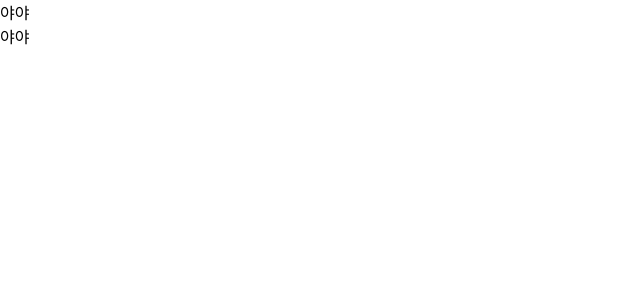
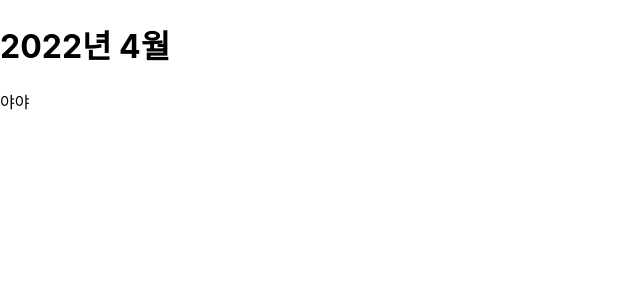
Before and after one commit to minami-cs/react-calendar-app, a React (Create React App) app: page / in a window 1280 px wide. Shown: the top 300 px of the page, without its empty margins (0-640 px from the left). Built offline with nearby package versions, Linux system fonts and the light colour scheme; the HTML template or start-up script is replaced by a standard one.

Commit message:
Modify: App.js에서 연도와 월을 구해서 CalendarHeader.js에 props로 넘겨주도록 구현

```diff
--- a/src/App.js
+++ b/src/App.js
@@ -1,12 +1,23 @@
-import React from 'react';
+import React, { useEffect, useState } from 'react';
 import CalendarBody from './components/CalendarBody';
 import CalendarHeader from './components/CalendarHeader';
 import './App.css';
 
 function App() {
-  const date = new Date();
-  const year = date.getFullYear();
-  const month = date.getMonth() + 1;
+  const [year, setYear] = useState(0);
+  const [month, setMonth] = useState(0);
+
+  const getDate = () => {
+    return new Date();
+  };
+
+  useEffect(() => {
+    const DATE = getDate();
+    const YEAR = DATE.getFullYear();
+    const MONTH = DATE.getMonth() + 1;
+    setYear(YEAR);
+    setMonth(MONTH);
+  }, []);
 
   return (
     <div className="wrapper">
--- a/src/components/CalendarHeader.js
+++ b/src/components/CalendarHeader.js
@@ -1,5 +1,11 @@
 import React from 'react';
 
-export default function CalendarHeader() {
-  return <div className="calendarHeader">야야</div>;
+export default function CalendarHeader({ year, month }) {
+  return (
+    <div className="calendarHeader">
+      <h1>
+        {year}년 {month}월
+      </h1>
+    </div>
+  );
 }
```
